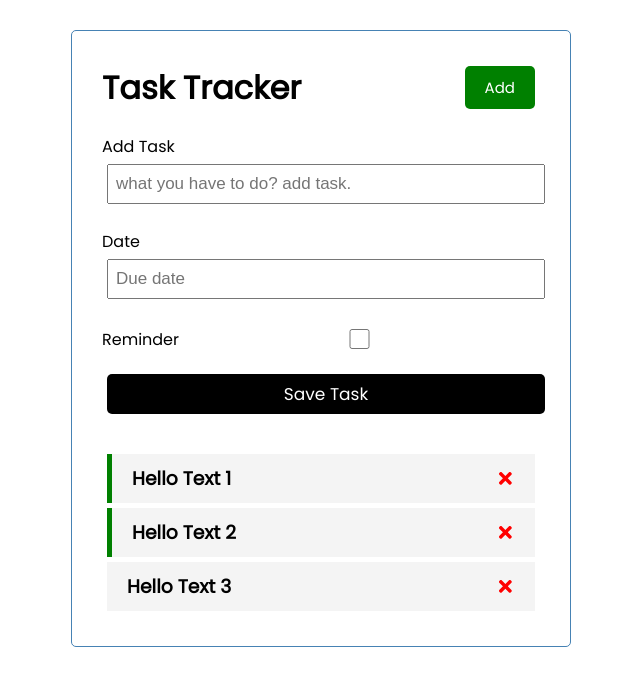
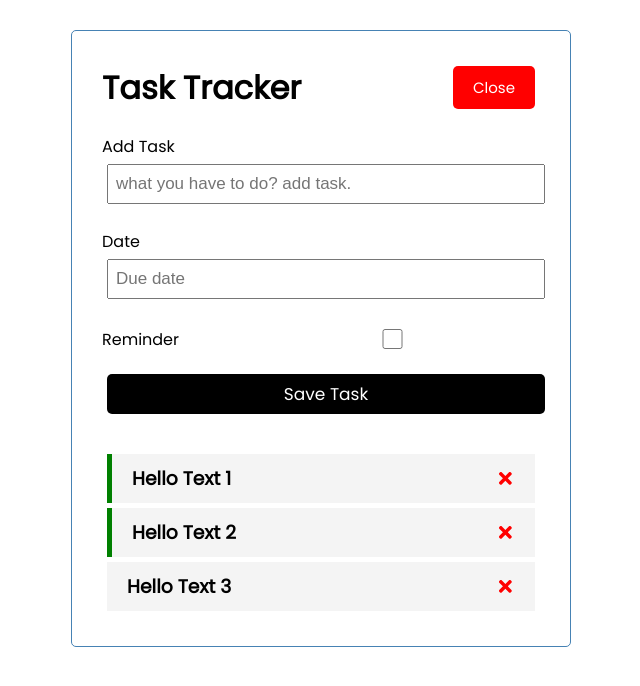
Before and after one commit to psinthorn/react-workingtask-tracker, a React (Create React App) app: page / in a window 1280 px wide. Shown: the top 686 px of the page, without its empty margins (319-959 px from the left). Built offline with nearby package versions, Linux system fonts and the light colour scheme.

Commit message:
Add task form

```diff
--- a/src/App.js
+++ b/src/App.js
@@ -4,6 +4,7 @@ import Tasks from "./components/Tasks"
 import Addtask from "./components/Addtask"
 
 function App() {
+  const [showAddForm, setShowAddForm] = useState(true)
   const [tasks, setTasks] = useState([
     {
       id: 1,
@@ -26,6 +27,16 @@ function App() {
 
   ])
 
+  // Add taks
+  const addTask = (task) => {
+    const id = Math.floor(Math.random() * 10000) + 1
+    console.log(id)
+
+    const newTask = { id, ...task }
+    setTasks([...tasks, newTask])
+
+  }
+
   // Toggle Reminder
   const toggleReminder = (id) => {
     console.log(id)
@@ -42,9 +53,12 @@ function App() {
   return (
     <div className="container">
       <header className="App-header">
+       <Header onAdd={ () => setShowAddForm(!showAddForm) }  showAddCloseBtn={showAddForm} />
 
-       <Header />
-       <Addtask />
+       { showAddForm &&
+       <Addtask onAdd={addTask} />
+        }
+
        {tasks.length > 0 ? (
        <Tasks tasks={tasks} onDelete={deleteTask} onToggle={toggleReminder} />
        ):(
--- a/src/components/Addtask.js
+++ b/src/components/Addtask.js
@@ -1,15 +1,35 @@
 import {useState} from 'react'
 
-const Addtask = () => {
+const Addtask = ({ onAdd }) => {
 
     const [text, setText] = useState('')
     const [date, setDate] = useState('')
     const [reminder, setReminder] = useState(false)
 
+    // On submit task
+
+    const onSubmit = (e) => {
+        e.preventDefault()
+
+        // Validate if empty task input then alert on submit
+        if(!text){
+            alert("Please add task.")
+            return
+        }
+
+        // send data objects to onAdd function to process
+        onAdd({ text, date, reminder})
+
+        // clear form after sent data objects
+        setText('')
+        setDate('')
+        setReminder(false)
+    }
+
     return (
-        <form className="add-form">
+        <form className="add-form" onSubmit={onSubmit}>
         <div className="form-control">
-            <lable>Add Task</lable>
+            <label>Add Task</label>
             <input
                 type="text"
                 value={text}
@@ -19,7 +39,7 @@ const Addtask = () => {
         </div>
 
         <div className="form-control">
-            <lable>Date</lable>
+            <label>Date</label>
             <input
                 type="text"
                 value={date}
@@ -28,16 +48,17 @@ const Addtask = () => {
         </div>
 
         <div className="form-control form-control-check">
-            <lable>Reminder</lable>
+            <label>Reminder</label>
             <input
                 type="checkbox"
+                checked={reminder}
                 value={reminder}
                 onChange={(e) => setReminder(e.currentTarget.checked)}
             />
 
         </div>
 
-        <div className="form-control">
+        <div className="form-control" >
             <input type="submit" className="btn btn-block" value="Save Task" />
         </div>
         </form>
--- a/src/components/Header.js
+++ b/src/components/Header.js
@@ -3,16 +3,20 @@ import Button from './Button'
 
 const Header = (props) => {
 
-   const onClick = () => {
-       console.log('click button at header')
-   }
+//    const onClick = () => {
+//        console.log('click button at header')
+//    }
 
 
     return (
         <header className='header'>
             {/* <h1 style={headingStyle}>Task Tracker</h1> */}
             <h1>Task Tracker</h1>
-           <Button onClick={onClick} text='Add' />
+           <Button
+            onClick={props.onAdd}
+            text={ props.showAddCloseBtn ? 'Close' : 'Add'}
+            color={ props.showAddCloseBtn ? 'red' : 'green'}
+           />
             {/* <h2>{props.title}</h2> */}
         </header>
     )
```
